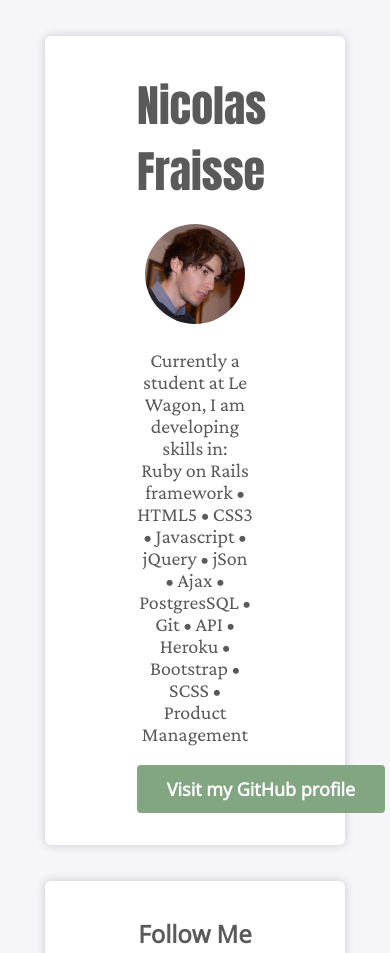
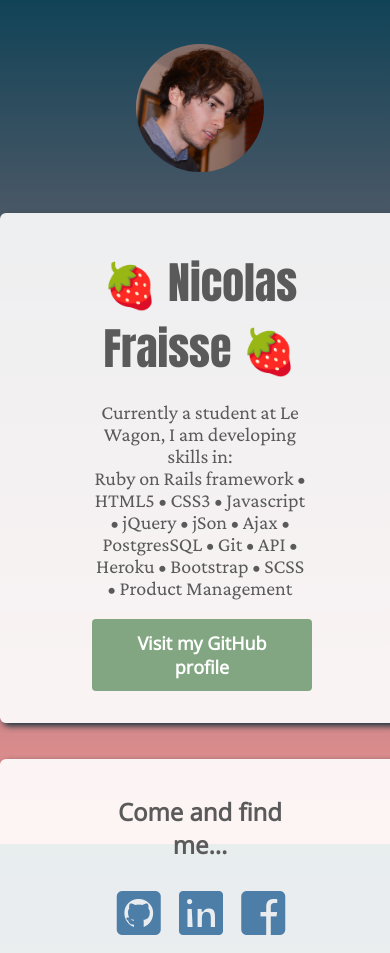
Before and after one commit to nicofraisse/profile, a plain HTML site: page index.html in a window 390 px wide. Shown: the top 953 px of the page. Drawn offline with nearby package versions, Linux system fonts and the light colour scheme.

Commit message:
graded background and better styling

```diff
--- a/index.html
+++ b/index.html
@@ -4,7 +4,7 @@
   <meta charset="UTF-8">
   <meta name="viewport" content="width=device-width, initial-scale=1">
 
-  <title>Document</title>
+  <title>Nicolas Fraisse's profile</title>
   <link rel="stylesheet" href="style.css">
   <link rel="stylesheet" href="https://use.fontawesome.com/releases/v5.6.3/css/all.css">
   <link href="https://fonts.googleapis.com/css?family=Open+Sans&display=swap" rel="stylesheet">
@@ -14,24 +14,28 @@
 
 
 </head>
-<body>
-  <div class="container">
-    <div class="box">
-      <h1>Nicolas Fraisse</h1>
+   <body>
+     <div class="container">
+      <div class="header-image">
+        <img src="images/moe.png" alt="Nicolas Fraisse" id="nicolas_image" class="round-image">
+      </div>
 
-      <img src="images/moe.png" alt="Nicolas Fraisse" id="nicolas_image" class="round-image">
+      <div class="box">
+        <h1>🍓 Nicolas Fraisse 🍓</h1>
 
-      <p>Currently a student at Le Wagon, I am developing skills in: <br>
+
+
+        <p>Currently a student at Le Wagon, I am developing skills in: <br>
 
        Ruby on Rails framework • HTML5 • CSS3 • Javascript • jQuery • jSon • Ajax • PostgresSQL • Git • API • Heroku • Bootstrap • SCSS • Product Management </p>
 
-      <p class="green-button">
+        <p class="green-button">
         <a href="http://www.shrek.com">Visit my GitHub profile</a>
       </p>
     </div>
 
     <div class="box">
-      <h2>Follow Me</h2>
+      <h2>Come and find me...</h2>
 
       <ul class="icon-list">
         <li>
--- a/style.css
+++ b/style.css
@@ -1,3 +1,8 @@
+html,
+body {
+    height: 100%;
+}
+
 h1 {
   font-weight: 100;
   color: rgb(90,90,90);
@@ -12,10 +17,13 @@ h2 {
   font-style: bold;
 }
 body {
-  background-color: rgb(245,245,250);
+  background-size: cover;
+
+  background-image: linear-gradient(#114357, #F29492);
   color: #19323C;
   font-family: 'Open Sans', sans-serif;
   margin: 0 auto;
+
 }
 
 p {
@@ -33,12 +41,12 @@ a {
 }
 
 .box {
-  background-color: white;
+  background-color: rgba(255,255,255, 0.9);
   text-align: center;
-  box-shadow:  0px 0px 10px #C9C9CB;
   border-radius: 6px;
   padding: 16px 92px 32px 92px;
   margin-top: 36px;
+  box-shadow: 3px 3px 6px;
 }
 
 .green-button {
@@ -66,6 +74,11 @@ a {
   font-size: 48px;
 }
 
+.header-image {
+  margin: 0 auto;
+  text-align: center;
+  padding-top: 44px;
+}
 .blue-icon {
   color: #4D7EA8;
   font-size: 48px;
@@ -78,10 +91,11 @@ a {
 
 #nicolas_image {
   object-fit: cover;
-  height: 100px;
-  width: 100px;
+  height: 128px;
+  width: 128px;
   border-radius: 1000px;
 }
+
 
 @media (min-width: 960px) {
   /* For a screen < 960px, this CSS will be read */
@@ -102,8 +116,10 @@ a {
   }
   .green-button {
     width: 300px;
-    margin: 0 auto;  }
+    margin: 0 auto;
+  }
 }
+
 @media (max-width: 720px) {
   /* For a screen < 720px, this CSS will be read */
   .container {
@@ -112,15 +128,17 @@ a {
   }
   .green-button {
     width: 300px;
-    margin: 0 auto;  }
+    margin: 0 auto;
+  }
 }
 @media (max-width: 540px) {
   /* For a screen < 540px, this CSS will be read */
   .container {
-    width: 300px;
+    width: 400px;
     margin: 0 auto;
   }
   .green-button {
-    width: 200px;
-    margin: 0 auto;  }
+    width: 172px;
+    margin: 0 auto;
+  }
 }
```
